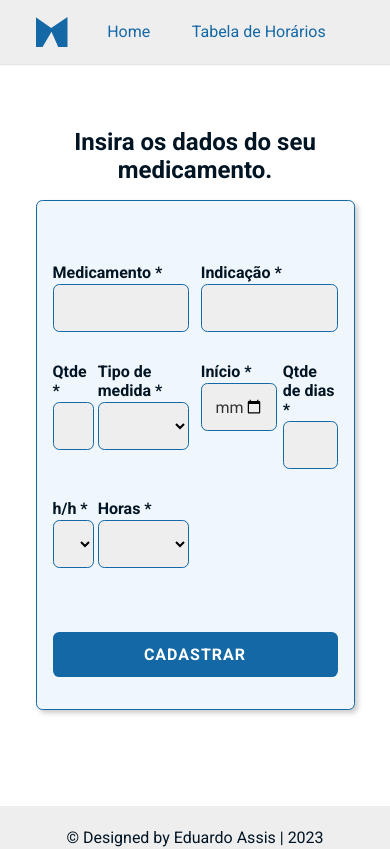
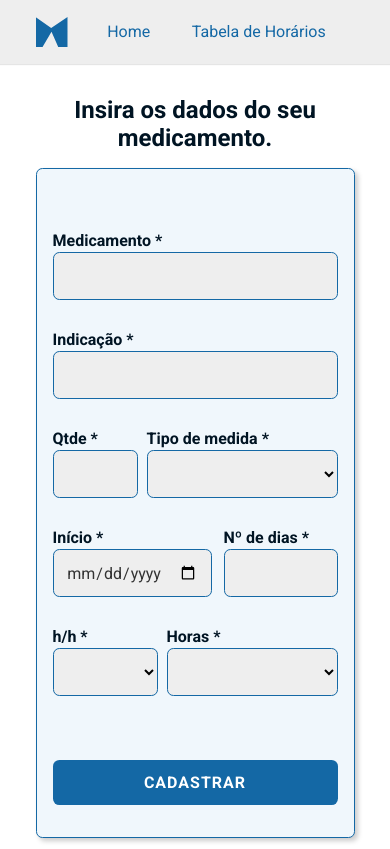
Before and after one commit to eduardohenriqueassis/medication_time_table_react, a React (Vite) app: page /calculate in a window 390 px wide. Shown: the top 849 px of the page. Built offline with nearby package versions, Linux system fonts and the light colour scheme.

Commit message:
Adjust calculate modal responsiveness and step for amount input

```diff
--- a/src/Components/CalculateTimeTable.jsx
+++ b/src/Components/CalculateTimeTable.jsx
@@ -182,15 +182,15 @@ const CalculateTimeTable = () => {
                 name="dosage"
                 type="number"
                 min="1"
-                step="1"
+                step={dosageType.getStep()}
                 {...dosage}
               />
             </div>
             <div className={styles.amountTypeWrapper}>
               <Dropdown
                 label="Tipo de medida *"
-                optionsList={["", "ml", "gota", "comprimido", "ampola"]}
-                type="number"
+                optionsList={["", "ml", "gota", "comprimido", "dose"]}
+                type="text"
                 name="dosage"
                 {...dosageType}
               />
@@ -208,7 +208,7 @@ const CalculateTimeTable = () => {
             </div>
             <div className={styles.daysWrapper}>
               <Input
-                label="Qtde de dias *"
+                label="Nº de dias *"
                 name="amountOfDays"
                 type="number"
                 min="1"
--- a/src/Components/CalculateTimeTable.module.css
+++ b/src/Components/CalculateTimeTable.module.css
@@ -2,7 +2,6 @@
     width: 40rem;
     margin: 0px auto;
     animation: animaTop .3s forwards;
-    padding-top: 4rem !important;
 }
 
 @keyframes animaTop {
@@ -43,6 +42,7 @@
 
 .medicationWrapper, .indicationWrapper {
     width: 48%;
+    transition: .2s;
 }
 
 .dosageDateWrapper {
@@ -55,6 +55,7 @@
     display: flex;
     justify-content: space-between;
     width: 48%;
+    transition: .2s;
 }
 .dosageInputWrapper{
     width: 30%;
@@ -71,6 +72,7 @@
     width: 48%;
     display: flex;
     justify-content: space-between;
+    transition: .2s;
 }
 
 .dateWrapper {
@@ -92,7 +94,7 @@
 }
 
 .hoursMinutes {
-    width: 67%;
+    width: 60%;
     display: flex;
     justify-content: space-between;
 }
@@ -115,7 +117,7 @@
 }
 
 .spaceWrapper {
-    width: 30%;
+    width: 37%;
 }
 .dropdownSpaceWrapper {
     width: 30%;
@@ -125,3 +127,30 @@
     margin-top: 4rem;
     margin-bottom: 1rem;
 }
+
+@media (max-width:569px){
+    .medicationIndicationWrapper{
+        display: grid;
+        grid-template-columns: 1fr;
+    }
+    .medicationWrapper{
+        margin-bottom: 1rem;
+
+    }
+    .medicationWrapper, .indicationWrapper{
+        width: 100%;
+    }
+    .dosageDateWrapper{
+        display: grid;
+        grid-template-columns: 1fr;
+    }
+    .dosageWrapper{
+        margin-bottom: 1rem;
+    }
+    .dosageWrapper, .startDaysAmountWrapper{
+        width: 100%;
+    }
+    .hoursSpaceWrapper{
+        width: 100%;
+    }
+}
--- a/src/Components/Elements/Dropdown.module.css
+++ b/src/Components/Elements/Dropdown.module.css
@@ -7,7 +7,7 @@
     height: 3rem;
     border-radius: 0.4rem;
     font-size: 1rem;
-    padding: 0.8rem;
+    padding: 0.4rem;
     border: var(--main-blue) 1px solid;
     background: #eee;
 }
--- a/src/Components/Elements/Input.module.css
+++ b/src/Components/Elements/Input.module.css
@@ -6,7 +6,7 @@
 .input {
     display: block;
     width: 100%;
-    padding: 0.8rem;
+    padding: 0.4rem;
     border-radius: 0.4rem;
     border: var(--main-blue) 1px solid;
     background: #eee;
--- a/src/Components/Hooks/UseForm.jsx
+++ b/src/Components/Hooks/UseForm.jsx
@@ -21,13 +21,12 @@ const UseForm = (type, hours) => {
   const [value, setValue] = React.useState("");
   const [error, setError] = React.useState(null);
   const [disabled, setDisabled] = React.useState(false);
-  const { medicationData } = React.useContext(UserContext);
+  const [step, setStep] = React.useState("0.5");
 
   React.useEffect(() => {
     setDisabled(true);
   }, []);
 
-  if (medicationData) () => {};
   function validateTypes(value, hours) {
     if (hours === "hours") setDisabledState(value, hours);
     if (type === false) return true;
@@ -63,11 +62,17 @@ const UseForm = (type, hours) => {
     if (error) validateTypes(target.value);
     setValue(target.value);
 
+    target.value === "gota" ? setStep("1") : setStep("0.5");
+
     if (elementName && elementName.nodeValue === "Horas *" && inputValue) {
       setDisabled(true);
     } else {
       setDisabled(false);
     }
+  }
+
+  function getStep() {
+    return step;
   }
 
   return {
@@ -79,7 +84,7 @@ const UseForm = (type, hours) => {
     onBlur: () => validateTypes(value, hours),
     disabled,
     fillInputs,
-    setDisabled: () => setDisabledState(value),
+    getStep: () => getStep(value),
   };
 };
 
```
